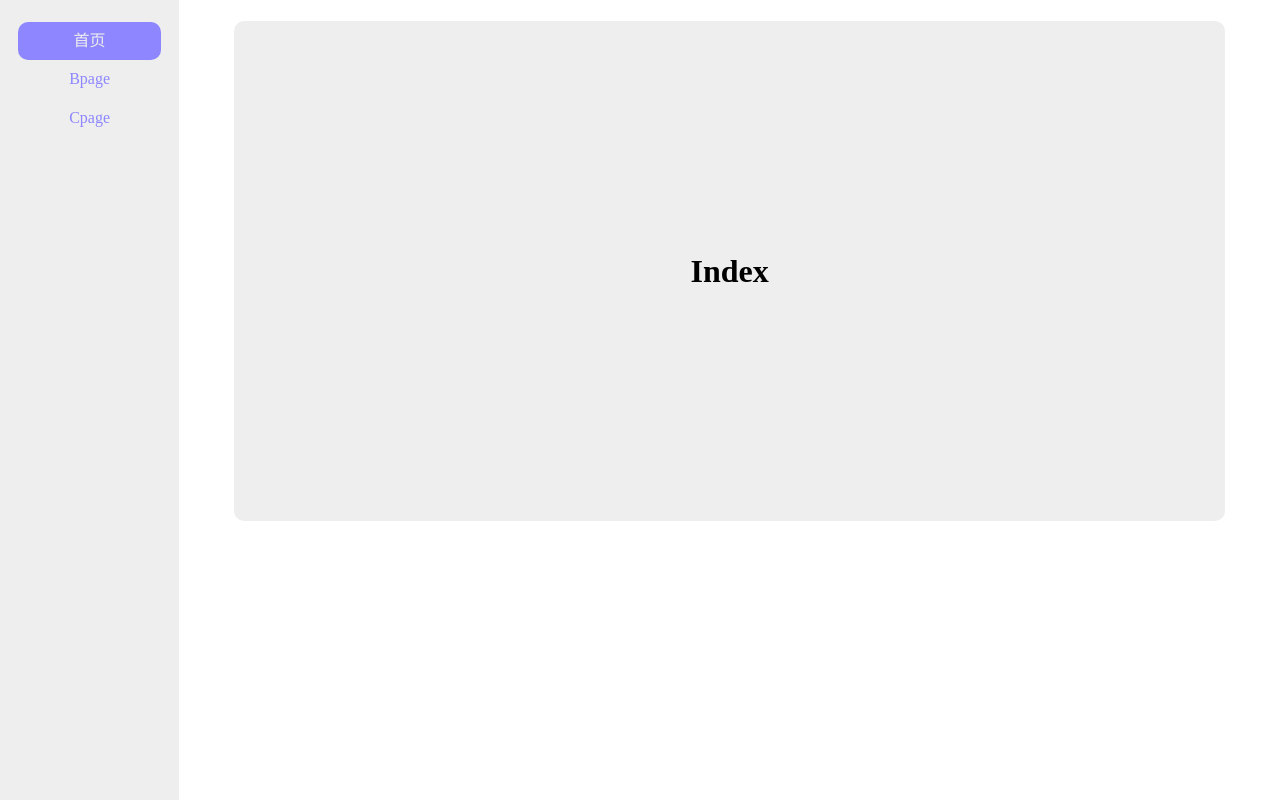
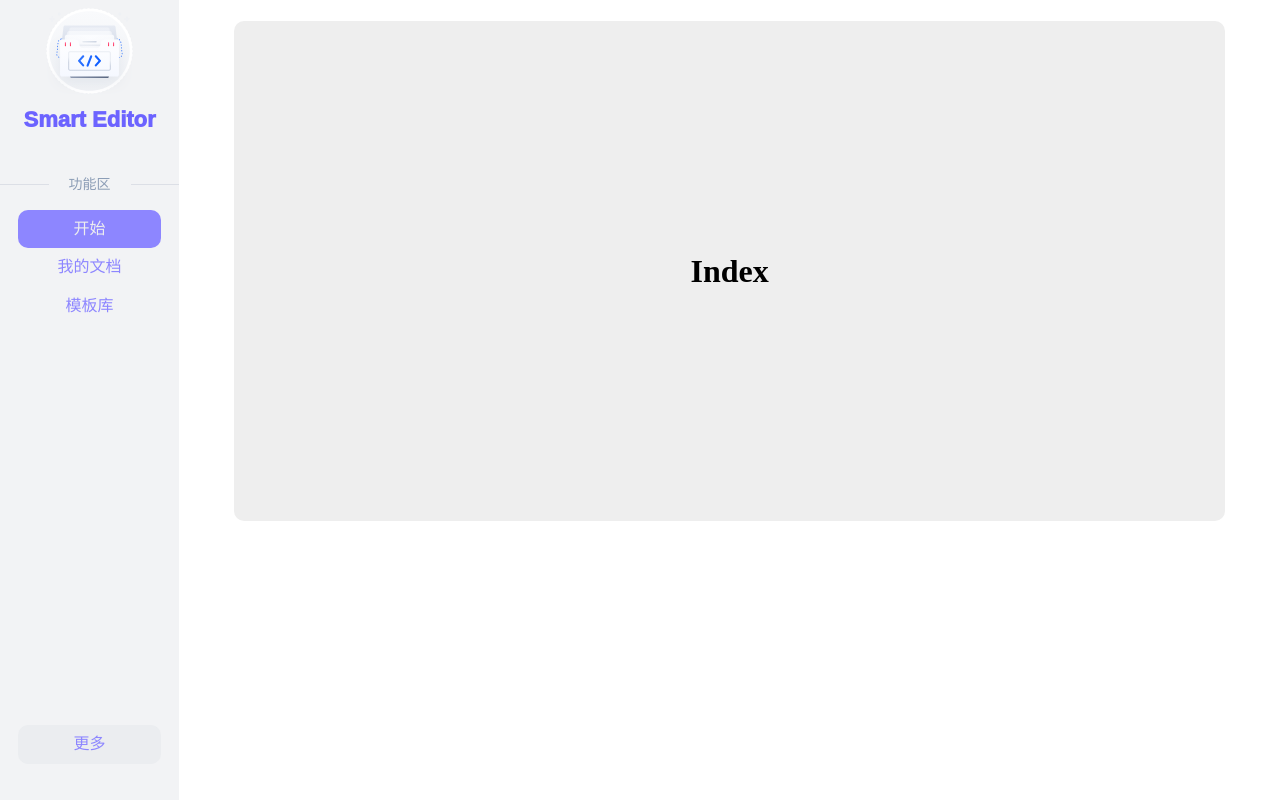
Before and after one commit to electronic-pig/SmartEditor, a Vue app: page /dashboard/Apage in a window 1280 px wide. Built offline with nearby package versions, Linux system fonts and the light colour scheme.

Commit message:
✨ feat(编辑器页面): 优化了左侧导航栏的样式

```diff
--- a/src/views/DashBoard.vue
+++ b/src/views/DashBoard.vue
@@ -1,11 +1,25 @@
 <template>
   <div class="container">
     <div class="left-pane">
+      <div class="platform">
+        <router-link to="/">
+          <img
+            class="platform-logo"
+            src="@/assets/images/开发经验.svg"
+            alt="logo"
+          />
+        </router-link>
+        <div class="platform-title">
+          <a>Smart Editor</a>
+        </div>
+      </div>
+      <el-divider class="divider-title"> 功能区 </el-divider>
       <!-- 左侧导航链接 -->
       <div class="router-link">
-        <router-link to="/dashboard/Apage" class="link">首页</router-link>
-        <router-link to="/dashboard/Bpage" class="link">Bpage</router-link>
-        <router-link to="/dashboard/Cpage" class="link">Cpage</router-link>
+        <router-link to="/dashboard/Apage" class="link">开始</router-link>
+        <router-link to="/dashboard/Bpage" class="link">我的文档</router-link>
+        <router-link to="/dashboard/Cpage" class="link">模板库</router-link>
+        <div class="more">更多</div>
       </div>
     </div>
     <div class="right-pane">
@@ -39,7 +53,51 @@
 }
 
 .left-pane {
-  background-color: #eee; /* 左侧面板的背景色 */
+  background-color: #f2f3f5; /* 左侧面板的背景色 */
+}
+
+.platform {
+  display: flex;
+  flex-direction: column;
+  align-items: center;
+  color: var(--theme--color);
+  height: 20vh;
+}
+
+.platform-logo {
+  width: 8vw;
+}
+
+.platform-title {
+  position: relative;
+  font-weight: 1000;
+  font-family: Microsoft JhengHei UI, sans-serif;
+  font-size: 22px;
+  cursor: pointer;
+  color: var(--theme--color);
+}
+
+.platform-title::after {
+  content: "";
+  width: 0;
+  height: 3px;
+  background: var(--theme--color);
+  position: absolute;
+  top: 100%;
+  left: 50%;
+  right: 50%;
+  transition: all 0.5s;
+}
+
+.platform-title:hover:after {
+  left: 0%;
+  width: 100%;
+}
+
+.divider-title :deep(.el-divider__text) {
+  line-height: 24px;
+  background-color: #f2f3f5;
+  color: rgb(140, 157, 182);
 }
 
 .router-link {
@@ -75,4 +133,22 @@
   background-color: var(--el-color-primary-light-3);
   color: #eee;
 }
+
+.more {
+  width: 100%;
+  padding: 10px 0;
+  margin-top: 50vh;
+  display: block;
+  text-align: center;
+  text-decoration: none;
+  border-radius: 10px;
+  color: var(--el-color-primary-light-3);
+  background-color: #EBEDF0;
+  cursor: pointer;
+}
+
+.more:hover {
+  background-color: var(--el-color-primary-light-5);
+  color: #eee;
+}
 </style>
```
